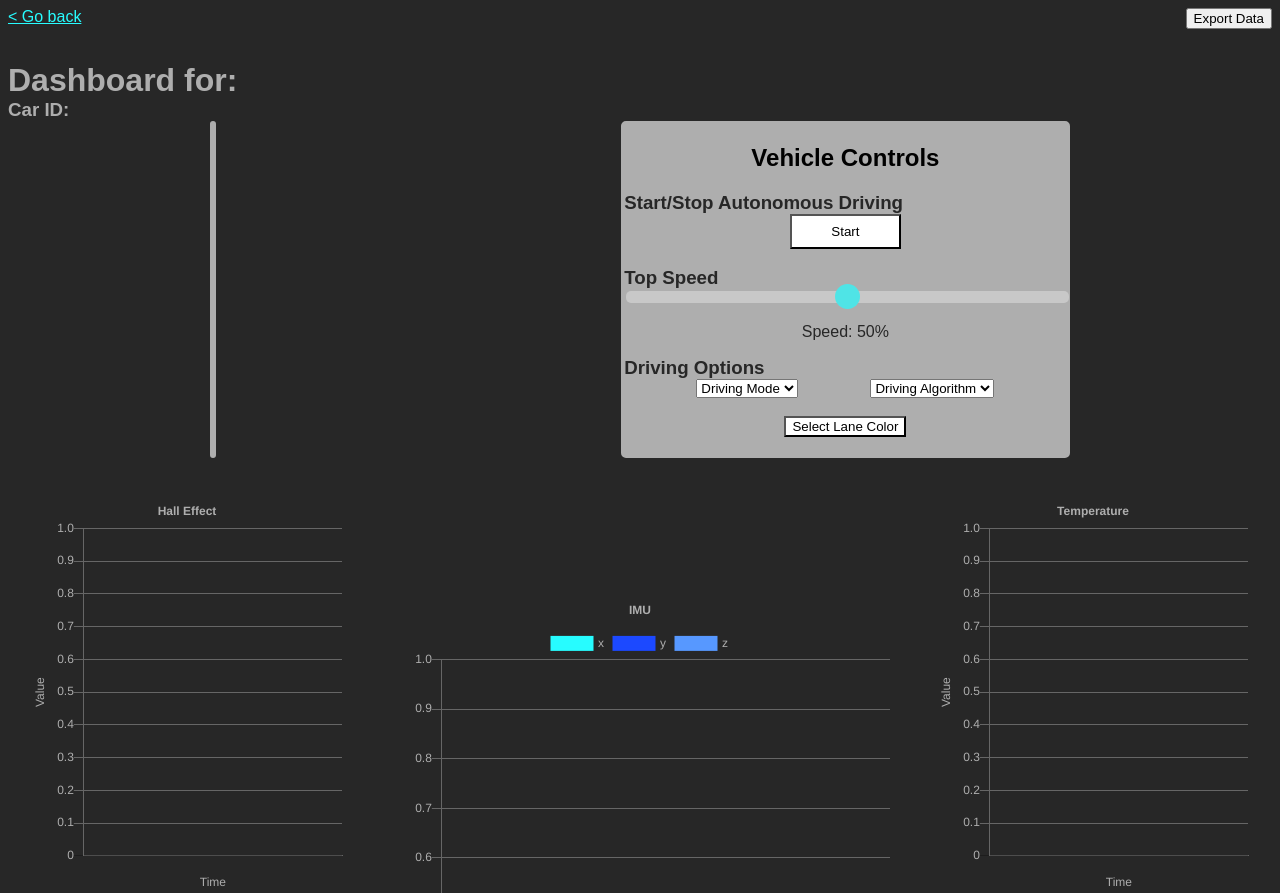
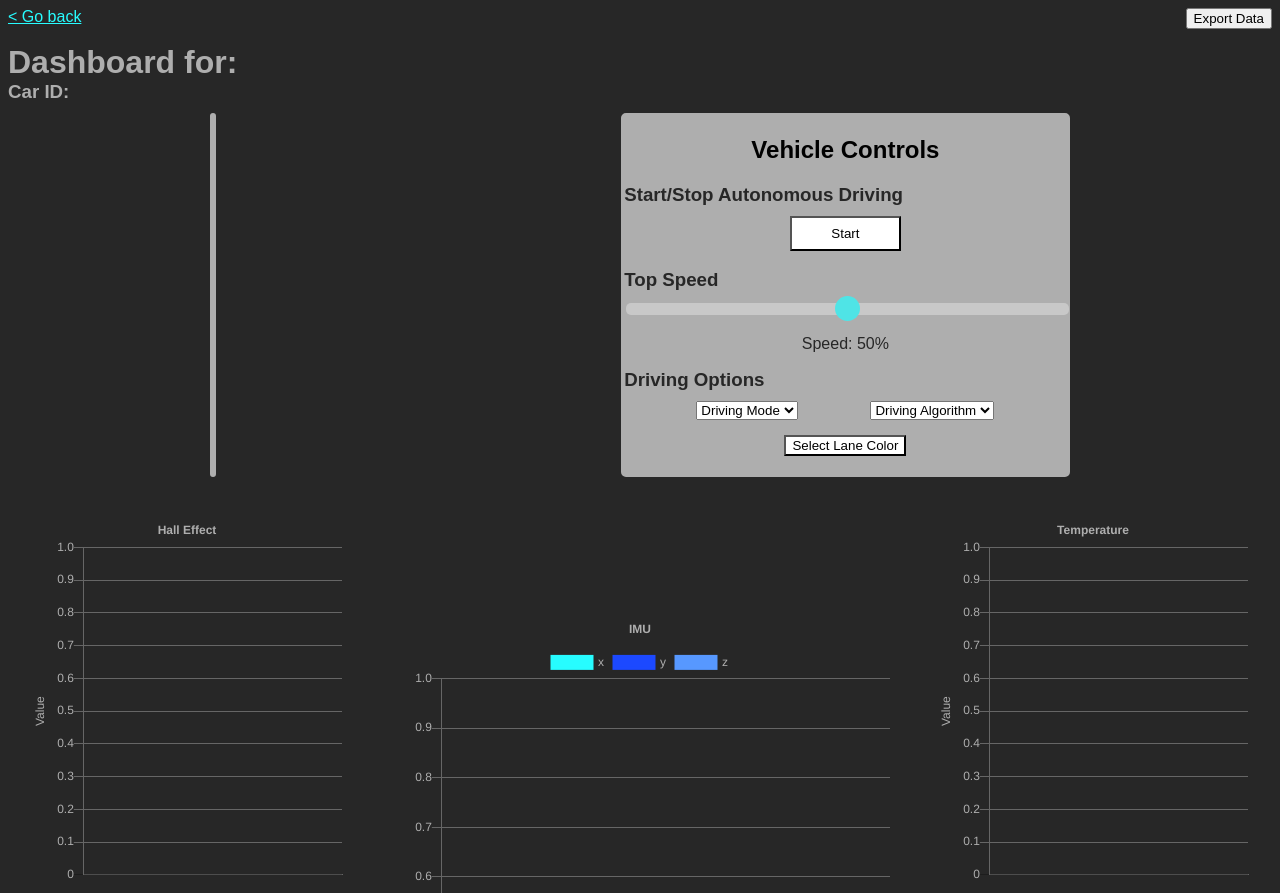
Before and after one commit to Mersair/selfdriving-rc, a Flask app: template templates/dashboard.html in a window 1280 px wide. Shown: the top 893 px of the page. Run offline with Flask 2, Linux system fonts and the light colour scheme; the template is opened without the code that fills it, so the values that code supplies are empty; some libraries are stand-ins or nearby versions.

Commit message:
design and efficiency tweaks

```diff
--- a/app.py
+++ b/app.py
@@ -137,9 +137,9 @@ def car_data(car_id):
     car_json = getCar(car_id)
     if request.method == 'POST':
         sensor_readings = request.get_json()
-        all_readings = json.loads(redis.store_sensor_readings(car_id, car_json, sensor_readings))
+        new_readings = json.loads(redis.store_sensor_readings(car_id, car_json, sensor_readings))
         data2web_string = 'data2web/' + car_id
-        socketio.emit(data2web_string, json.dumps(all_readings), namespace='/web')
+        socketio.emit(data2web_string, json.dumps(new_readings), namespace='/web')
         return '200 OK', 200
     if request.method == 'GET':
         data = redis.read_data(car_json)
--- a/static/style.css
+++ b/static/style.css
@@ -157,12 +157,6 @@ a:hover {
   text-align: center;
 }
 
-.divider{
-    height:10px;
-    width:auto;
-    display:inline-block;
-}
-
 #selectColorButton {
     background-color: white;
     cursor: pointer;
--- a/templates/colorselector.html
+++ b/templates/colorselector.html
@@ -22,7 +22,6 @@
         <input type="button" class="rightMenuButton" value="Reset Colors" onclick="resetColors()">
     </div>
     <br>
-    <br>
     <h1>Lane Color Selector for:</h1>
     <h1 id="friendly_name">{{friendly_name}}</h1>
     <br>
--- a/templates/dashboard.html
+++ b/templates/dashboard.html
@@ -25,31 +25,31 @@
         <input type="button" class="rightMenuButton" value="Export Data" onclick="exportSensorData()">
     </div>
     <br>
-    <br>
     <h1>Dashboard for:</h1>
     <h1 id="friendly_name">{{friendly_name}}</h1>
     <br>
     <h3>Car ID:</h3>
     <h3 id="car_id">{{carid}}</h3>
-    <div class="flex-container">
+    <div class="divider"></div>
+    <div class="flex-container" style="margin-top: 10px">
         <div class="cameraContainer">
             <img id="streamer-image" src="">
         </div>
         <div id="controlContainer">
             <h2 style="text-align:center; color:black; font-weight:bold"> Vehicle Controls </h2>
             <h3> Start/Stop Autonomous Driving </h3>
-            <div class="flex-container2">
+            <div class="flex-container2" style="margin-top: 10px">
                 <button id="startCar" class="controlButton" onclick="startCar()">Start</button>
                 <button id="stopCar" hidden class="controlButton" onclick="stopCar()">Stop</button>
             </div>
             <br>
             <h3> Top Speed </h3>
-            <div id="slide-container">
+            <div id="slide-container" style="margin-top: 10px">
                 <input type="range" min="0" max="20" class="slider" id="myRange">
                 <p class="output">Speed: <span id="speed"></span>%</p>
             </div>
             <h3> Driving Options </h3>
-            <div class="flex-container2">
+            <div class="flex-container2" style="margin-top: 10px; margin-bottom: 15px">
                 <select style="cursor:pointer">
                     <option selected disabled>Driving Mode</option>
                     <option value="Race Mode">Race Mode</option>
@@ -61,7 +61,6 @@
                     <option value="Raytracing">Raytracing</option>
                 </select>
             </div>
-            <div class="divider"></div>
             <div class="center">
                 <button id="selectColorButton" onclick="document.location.href += this.value" style="text-align:center"
                     value="/colorselector">Select Lane Color</button>
```
Also changed, not shown: redisConn.py (+8 -8 lines).
